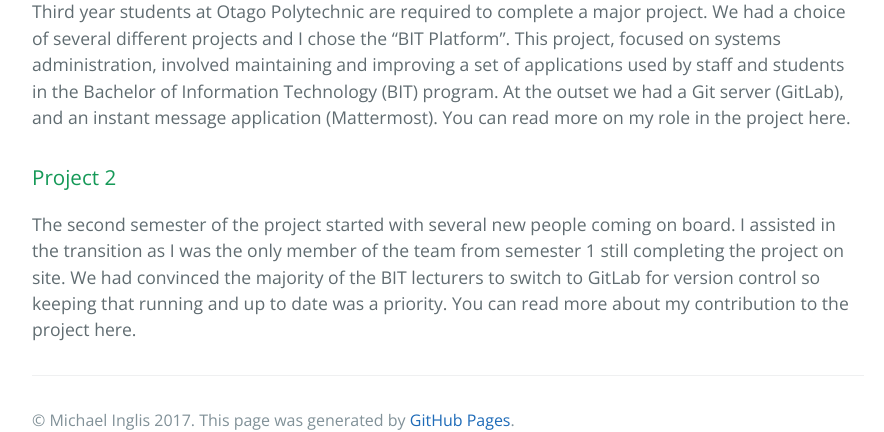
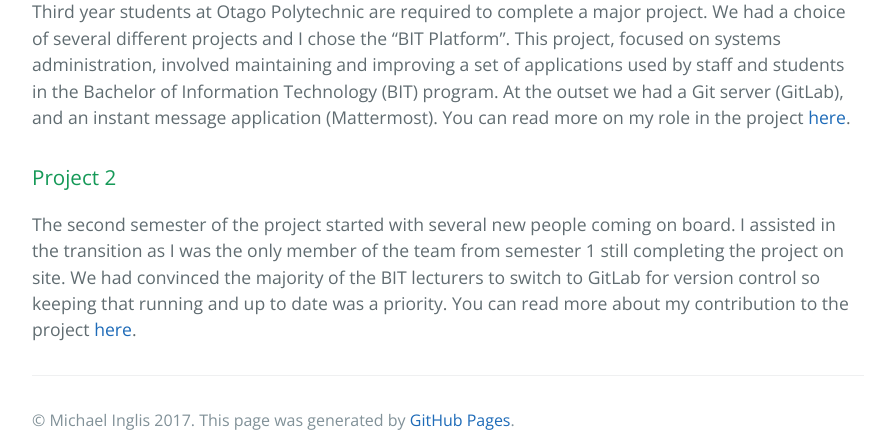
Before and after one commit to MichaelNZ85/MichaelNZ85.github.io, a Jekyll site: the page built from projects.md, in a window 1280 px wide. Shown: the part 1819-2251 px from the top of the page, without its empty margins (192-1076 px from the left). Built offline with Jekyll 4.4.1, drawn with Linux system fonts in a browser that asks for light colours; our own code applies the rules of GitHub Pages for plain Markdown files; part of the change alters nothing that is shown.

Commit message:
put all links in

```diff
--- a/projects.md
+++ b/projects.md
@@ -31,7 +31,7 @@ I created a website for people to track their exercise. New users could register
 ## Third Year
 
 ### Project 1
-Third year students at Otago Polytechnic are required to complete a major project. We had a choice of several different projects and I chose the “BIT Platform”. This project, focused on systems administration, involved maintaining and improving a set of applications used by staff and students in the Bachelor of Information Technology (BIT) program. At the outset we had a Git server (GitLab), and an instant message application (Mattermost). You can read more on my role in the project here.
+Third year students at Otago Polytechnic are required to complete a major project. We had a choice of several different projects and I chose the “BIT Platform”. This project, focused on systems administration, involved maintaining and improving a set of applications used by staff and students in the Bachelor of Information Technology (BIT) program. At the outset we had a Git server (GitLab), and an instant message application (Mattermost). You can read more on my role in the project [here](http://kate.ict.op.ac.nz/~inglism1/portfolio/).
 
 ### Project 2
-The second semester of the project started with several new people coming on board. I assisted in the transition as I was the only member of the team from semester 1 still completing the project on site. We had convinced the majority of the BIT lecturers to switch to GitLab for version control so keeping that running and up to date was a priority. You can read more about my contribution to the project here.
+The second semester of the project started with several new people coming on board. I assisted in the transition as I was the only member of the team from semester 1 still completing the project on site. We had convinced the majority of the BIT lecturers to switch to GitLab for version control so keeping that running and up to date was a priority. You can read more about my contribution to the project [here](http://inglism1.pages.op-bit.nz/).
```
